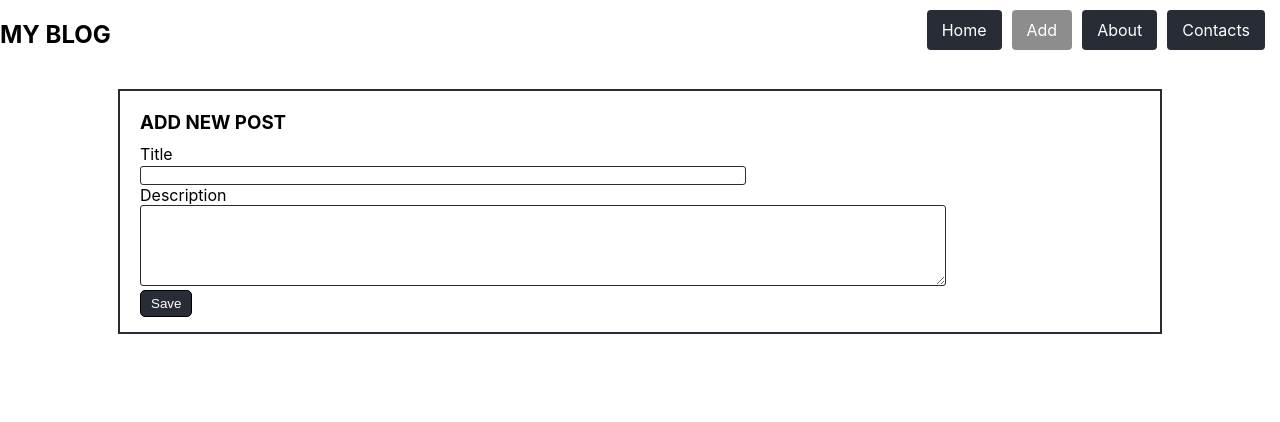
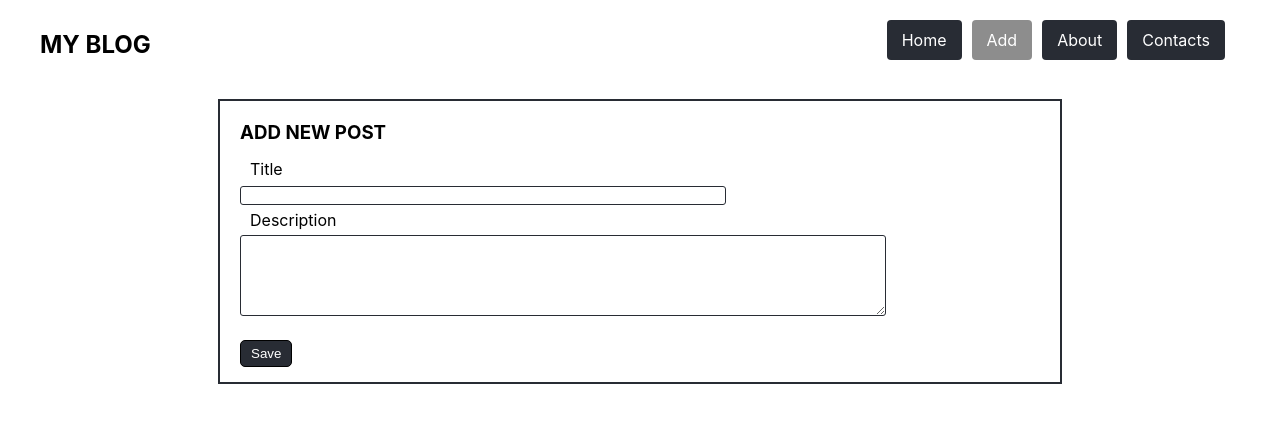
Before and after one commit to kbeksss/labwork-64-Beksultan_Kadyrbekov_Kutman_Sulaimanov_Amantur_Kadyrkulov, a React (Create React App) app: page /add in a window 1280 px wide. Shown: the top 422 px of the page. Built offline with nearby package versions, Linux system fonts and the light colour scheme.

Commit message:
added ability to post the message with the title

```diff
--- a/package.json
+++ b/package.json
@@ -6,6 +6,7 @@
     "@testing-library/jest-dom": "^4.2.4",
     "@testing-library/react": "^9.4.0",
     "@testing-library/user-event": "^7.1.2",
+    "axios": "^0.19.0",
     "react": "^16.12.0",
     "react-dom": "^16.12.0",
     "react-router": "^5.1.2",
--- a/src/axios-blog.js
+++ b/src/axios-blog.js
@@ -0,0 +1,7 @@
+import axios from 'axios';
+
+const axiosBlog = axios.create({
+    baseURL: 'https://my-blog-9bc8c.firebaseio.com/'
+});
+
+export default axiosBlog;
--- a/src/components/Form/Form.css
+++ b/src/components/Form/Form.css
@@ -1,11 +1,12 @@
 .Form{
-    max-width: 1000px;
+    max-width: 800px;
     margin: 20px auto;
     padding: 15px 20px;
     border: 2px solid #282c34;
 }
 .Form label{
     display: block;
+    padding: 5px 10px;
 }
 .Form button{
     padding: 5px 10px;
@@ -20,6 +21,7 @@
 }
 .Description textarea{
     width: 80%;
+    margin-bottom: 20px;
 }
 
 .Form h3{
--- a/src/components/Form/Form.js
+++ b/src/components/Form/Form.js
@@ -11,11 +11,22 @@ class Form extends Component {
                     <h3>Add new post</h3>
                     <div className='Title'>
                         <label htmlFor="title">Title</label>
-                        <input type="text" id='title' onChange={this.props.changeValue} name='title' value={this.props.title}/>
+                        <input
+                            type="text"
+                            id='title'
+                            onChange={this.props.changeValue}
+                            name='title' value={this.props.title}
+                        />
                     </div>
                     <div className='Description'>
                         <label htmlFor="description">Description</label>
-                        <textarea id="description" onChange={this.props.changeValue} name='text' cols="10" rows="5" value={this.props.text}/>
+                        <textarea
+                            id="description"
+                            onChange={this.props.changeValue}
+                            name='text' cols="10" rows="5"
+                            value={this.props.text}
+                            onKeyDown={this.props.onEnter}
+                        />
                     </div>
                     <Button type='submit'>Save</Button>
                 </form>
--- a/src/containers/Add/Add.css
+++ b/src/containers/Add/Add.css
@@ -0,0 +1,5 @@
+.Add{
+    max-width: 1200px;
+    margin: 0 auto;
+    padding: 10px 20px;
+}
--- a/src/containers/Add/Add.js
+++ b/src/containers/Add/Add.js
@@ -1,6 +1,10 @@
 import React, {Component} from 'react';
+import './Add.css';
+
 import Navigation from "../../components/Navigation/Navigation";
 import Form from "../../components/Form/Form";
+import axiosBlog from "../../axios-blog";
+
 
 class Add extends Component{
     state = {
@@ -8,17 +12,36 @@ class Add extends Component{
         text: '',
     };
     changeVal = event => this.setState({[event.target.name]: event.target.value});
-    postForm = event => {
-        event.preventDefault();
-
+    postForm = async event => {
+        if(event){
+            event.preventDefault();
+        }
+        const message = {
+            title: this.state.title,
+            text: this.state.text,
+        };
+        try {
+            await axiosBlog.post('/blog.json', message);
+            this.setState({title: '', text: ''});
+        } catch (e) {
+            console.error('Error occurred with network', e);
+        }
+    };
+    postOnEnter = event => {
+        if(event.shiftKey === false && event.keyCode === 13){
+            this.postForm();
+        }
     };
     render() {
         return (
             <div className='Add'>
                 <Navigation/>
                 <Form
+                    title={this.state.title}
+                    text={this.state.text}
                     changeValue={(event) => this.changeVal(event)}
                     submitForm={(event) => this.postForm(event)}
+                    onEnter={(event) => this.postOnEnter(event)}
                 />
             </div>
         );
```
Also changed, not shown: 1 other file (tests, documents, lock files or other folders).
